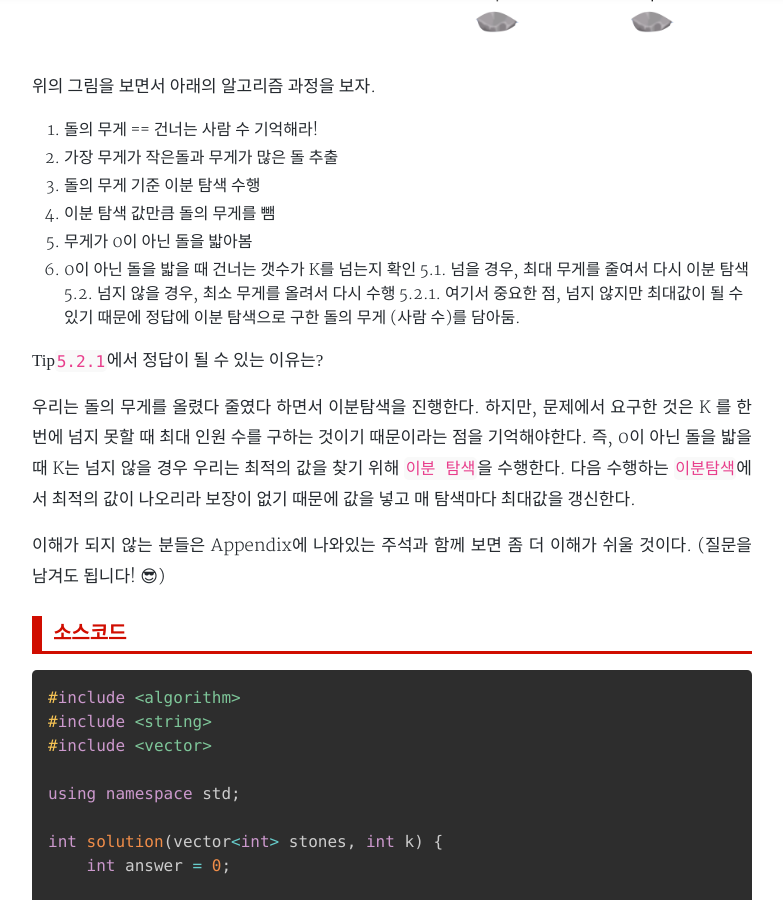
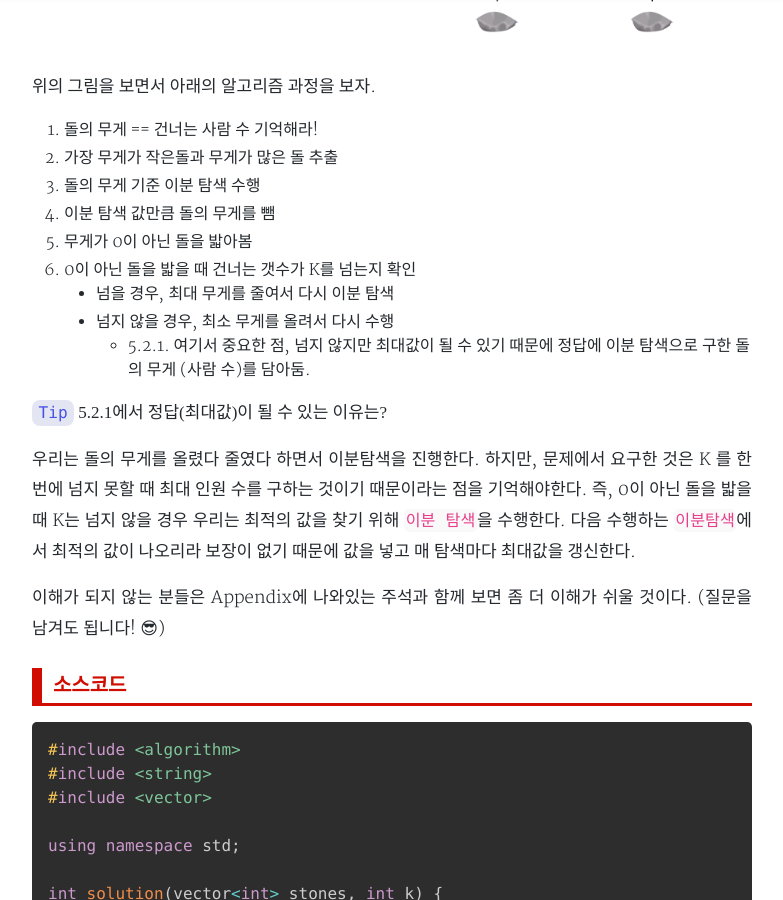
Before and after one commit to 0xd00d00/0xd00d00.github.io, a Jekyll site: the page built from _posts/2021-08-02-stepping_stone.md, in a window 1280 px wide and 900 px high, scrolled down 1713 px. Shown: the whole window, without its empty margins (248-1031 px from the left). Built offline with Jekyll 4.4.1, drawn with Linux system fonts in a browser that asks for light colours; nearby versions of some CDN libraries; some web fonts are replaced; comment, search, counter and statistics services are not loaded; a style sheet for code colours, icons or effects is not loaded.

```diff
--- a/_posts/2021-08-02-stepping_stone.md
+++ b/_posts/2021-08-02-stepping_stone.md
@@ -53,12 +53,12 @@
 3. 이분 탐색 값만큼 돌의 무게를 뺌
 4. 무게가 0이 아닌 돌을 밟아봄
 5. 0이 아닌 돌을 밟을 때 건너는 갯수가 K를 넘는지 확인
-	5.1. 넘을 경우, 최대 무게를 줄여서 다시 이분 탐색
-	5.2. 넘지 않을 경우, 최소 무게를 올려서 다시 수행
-		5.2.1. 여기서 중요한 점, 넘지 않지만 최대값이 될 수 있기 때문에 정답에
+	* 넘을 경우, 최대 무게를 줄여서 다시 이분 탐색
+	* 넘지 않을 경우, 최소 무게를 올려서 다시 수행
+		* 5.2.1. 여기서 중요한 점, 넘지 않지만 최대값이 될 수 있기 때문에 정답에
 		이분 탐색으로 구한 돌의 무게 (사람 수)를 담아둠.
 
-*<span class="Tip">Tip</span>`5.2.1`에서 정답이 될 수 있는 이유는?*
+<span class="tip">Tip</span> *5.2.1에서 정답(최대값)이 될 수 있는 이유는?*
 
 우리는 돌의 무게를 올렸다 줄였다 하면서 이분탐색을 진행한다. 하지만, 문제에서
 요구한 것은 K 를 한번에 넘지 못할 때 최대 인원 수를 구하는 것이기 때문이라는
```
